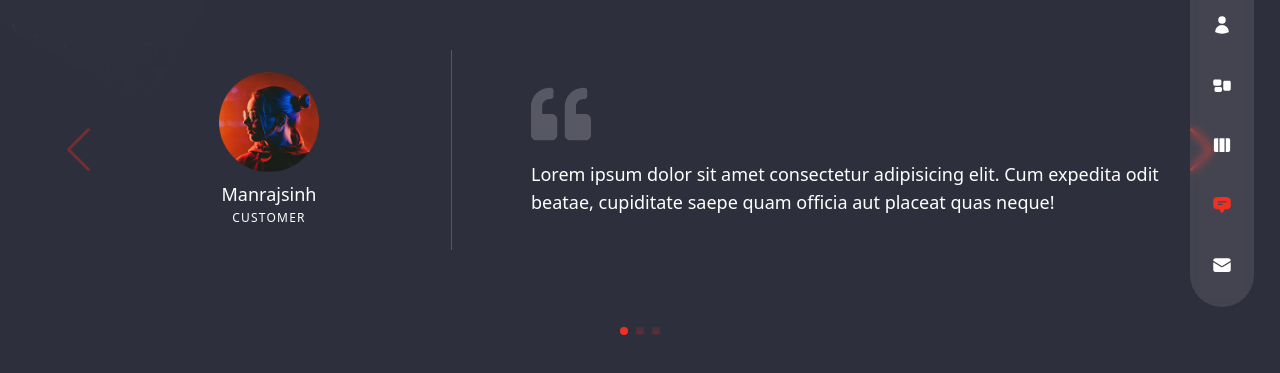
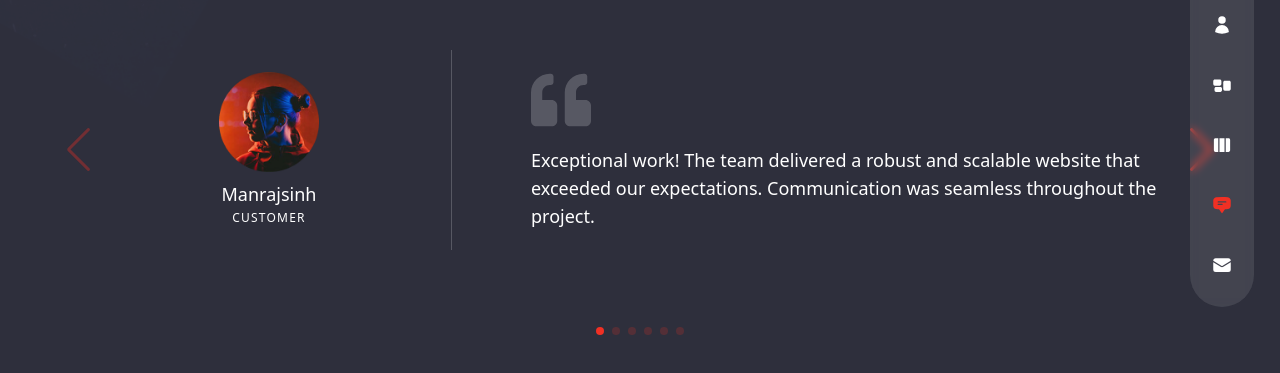
Before and after one commit to Siddhrajsinh9/sidportfolio, a Next.js app: page /testimonials in a window 1280 px wide. Shown: the part 285-658 px from the top of the page. Built offline with nearby package versions, Linux system fonts and the light colour scheme.

Commit message:
Update TestimonialSlider.js

```diff
--- a/components/TestimonialSlider.js
+++ b/components/TestimonialSlider.js
@@ -5,21 +5,42 @@ const testimonialSlider = [
     name: 'Manrajsinh',
     position: 'Customer',
     message:
-      'Lorem ipsum dolor sit amet consectetur adipisicing elit. Cum expedita odit beatae, cupiditate saepe quam officia aut placeat quas neque!',
+      'Exceptional work! The team delivered a robust and scalable website that exceeded our expectations. Communication was seamless throughout the project.',
   },
   {
     image: '/t-avt-2.png',
     name: 'Mahipalsinh',
     position: 'Customer',
     message:
-      'Lorem ipsum dolor sit amet consectetur adipisicing elit. Cum expedita odit beatae, cupiditate saepe quam officia aut placeat quas neque!',
+      'Highly impressed with the level of expertise and attention to detail. Our new site looks fantastic and performs flawlessly. Would recommend without hesitation.',
   },
   {
     image: '/t-avt-3.png',
     name: 'Harshsinh',
     position: 'Customer',
     message:
-      'Lorem ipsum dolor sit amet consectetur adipisicing elit. Cum expedita odit beatae, cupiditate saepe quam officia aut placeat quas neque!',
+      'Professional, efficient, and creative. They took our ideas and turned them into a reality with exceptional coding and design skills.',
+  },
+  {
+    image: '/t-avt-1.png',
+    name: 'Mahipatsinh',
+    position: 'Customer',
+    message:
+      'The team not only met our tight deadline but also delivered a product that was well beyond our original vision. Excellent work and a pleasure to work with.',
+  },
+  {
+    image: '/t-avt-2.png',
+    name: 'Yuvrajsinh',
+    position: 'Customer',
+    message:
+      'Fantastic experience from start to finish. They provided clear updates, tackled challenges head-on, and delivered a top-notch solution.',
+  },
+  {
+    image: '/t-avt-3.png',
+    name: 'Divyrajsinh',
+    position: 'Customer',
+    message:
+      'Outstanding service and technical skills. The development process was smooth, and the end result is a beautifully designed, highly functional website.',
   },
 ];
 
```
